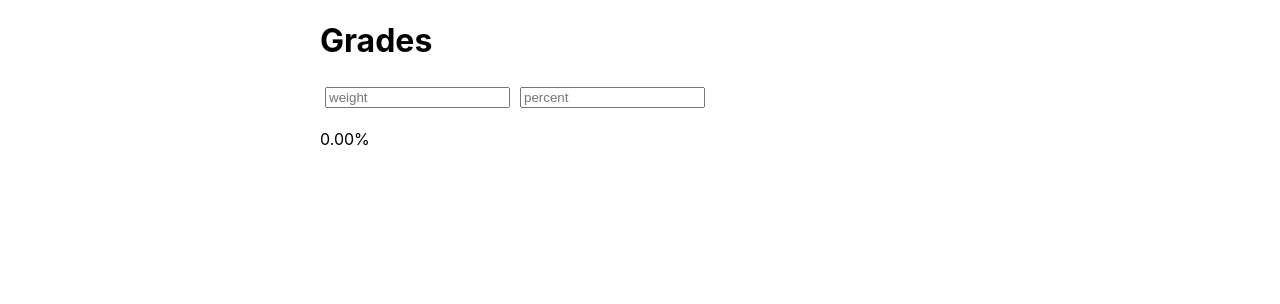
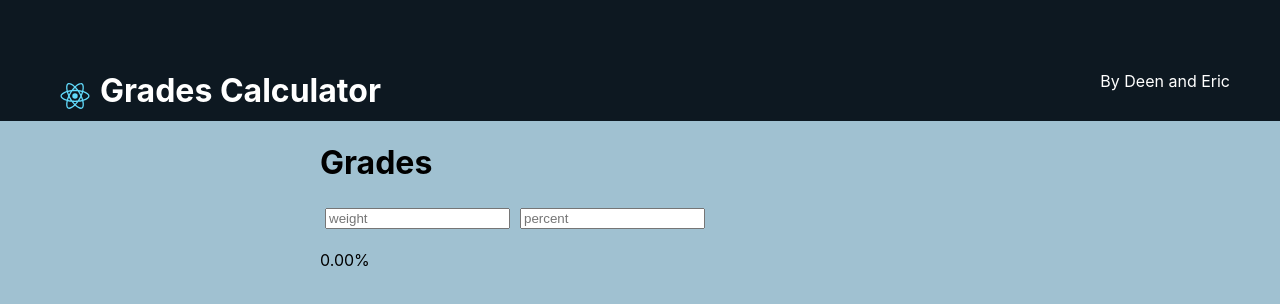
Before and after one commit to deenhaque/grade-calculator, a React (Create React App) app: page / in a window 1280 px wide. Shown: the top 304 px of the page. Built offline with nearby package versions, Linux system fonts and the light colour scheme.

Commit message:
Remove css files, add header

```diff
--- a/src/App.css
+++ /dev/null
@@ -1,38 +0,0 @@
-.App {
-  text-align: center;
-}
-
-.App-logo {
-  height: 40vmin;
-  pointer-events: none;
-}
-
-@media (prefers-reduced-motion: no-preference) {
-  .App-logo {
-    animation: App-logo-spin infinite 20s linear;
-  }
-}
-
-.App-header {
-  background-color: #282c34;
-  min-height: 100vh;
-  display: flex;
-  flex-direction: column;
-  align-items: center;
-  justify-content: center;
-  font-size: calc(10px + 2vmin);
-  color: white;
-}
-
-.App-link {
-  color: #61dafb;
-}
-
-@keyframes App-logo-spin {
-  from {
-    transform: rotate(0deg);
-  }
-  to {
-    transform: rotate(360deg);
-  }
-}
--- a/src/App.js
+++ b/src/App.js
@@ -1,12 +1,21 @@
-import logo from './logo.svg';
-import './App.css';
 import Grades from './Grades';
+import Header from './Header';
+import styled from 'styled-components';
 
 function App() {
+  const StyledBody = styled.div`
+    background-color: #A0C1D1;
+    position: absolute;
+    top: 0;
+    right: 0;
+    bottom: 0;
+    left: 0;
+  `;
   return (
-    <div>
+    <StyledBody>
+      <Header />
       <Grades />
-    </div>
+    </StyledBody>
   );
 }
 
--- a/src/Header.js
+++ b/src/Header.js
@@ -1,24 +1,36 @@
 import logo from './logo.svg';
-import './Header.css';
+import styled from 'styled-components';
 
 function Header() {
+  const StyledHeader = styled.div`
+    background-color: #0D1821;
+    color: white;
+    padding: 50px;
+  `;
+  const StyledFloatLeft = styled.span`
+    float: left;
+  `;
+  const StyledFloatRight = styled.span`
+    float: right;
+  `;
   return (
-    <div className="Header">
+    <StyledHeader>
       <header className="Header-header">
-        <img src={logo} className="Header-logo" alt="logo" />
-        <p>
-          Edit <code>src/Header.js</code> and save to reload.
-        </p>
-        <a
-          className="Header-link"
-          href="https://reactjs.org"
-          target="_blank"
-          rel="noopener noreferrer"
-        >
-          Learn React
-        </a>
+          <StyledFloatLeft>
+            <img src={logo} className="Header-logo" alt="logo" width="50" height="50"  />
+          </StyledFloatLeft>
+          <h1>
+            <StyledFloatLeft>
+              Grades Calculator
+            </StyledFloatLeft>
+          </h1>
+          <p>
+            <StyledFloatRight>
+              By Deen and Eric
+            </StyledFloatRight>
+          </p>
       </header>
-    </div>
+    </StyledHeader>
   );
 }
 
--- a/src/index.css
+++ /dev/null
@@ -1,13 +0,0 @@
-body {
-  margin: 0;
-  font-family: -apple-system, BlinkMacSystemFont, 'Segoe UI', 'Roboto', 'Oxygen',
-    'Ubuntu', 'Cantarell', 'Fira Sans', 'Droid Sans', 'Helvetica Neue',
-    sans-serif;
-  -webkit-font-smoothing: antialiased;
-  -moz-osx-font-smoothing: grayscale;
-}
-
-code {
-  font-family: source-code-pro, Menlo, Monaco, Consolas, 'Courier New',
-    monospace;
-}
--- a/src/index.js
+++ b/src/index.js
@@ -1,10 +1,27 @@
 import React from 'react';
 import ReactDOM from 'react-dom';
-import './index.css';
 import App from './App';
+import { createGlobalStyle } from 'styled-components';
+
+const GlobalStyle = createGlobalStyle`
+  body {
+    margin: 0;
+    font-family: -apple-system, BlinkMacSystemFont, 'Segoe UI', 'Roboto', 'Oxygen',
+      'Ubuntu', 'Cantarell', 'Fira Sans', 'Droid Sans', 'Helvetica Neue',
+      sans-serif;
+    -webkit-font-smoothing: antialiased;
+    -moz-osx-font-smoothing: grayscale;
+  }
+
+  code {
+    font-family: source-code-pro, Menlo, Monaco, Consolas, 'Courier New',
+      monospace;
+  }
+`
 
 ReactDOM.render(
   <React.StrictMode>
+    <GlobalStyle />
     <App />
   </React.StrictMode>,
   document.getElementById('root')
```
Also changed, not shown: src/Header.css (deleted).
